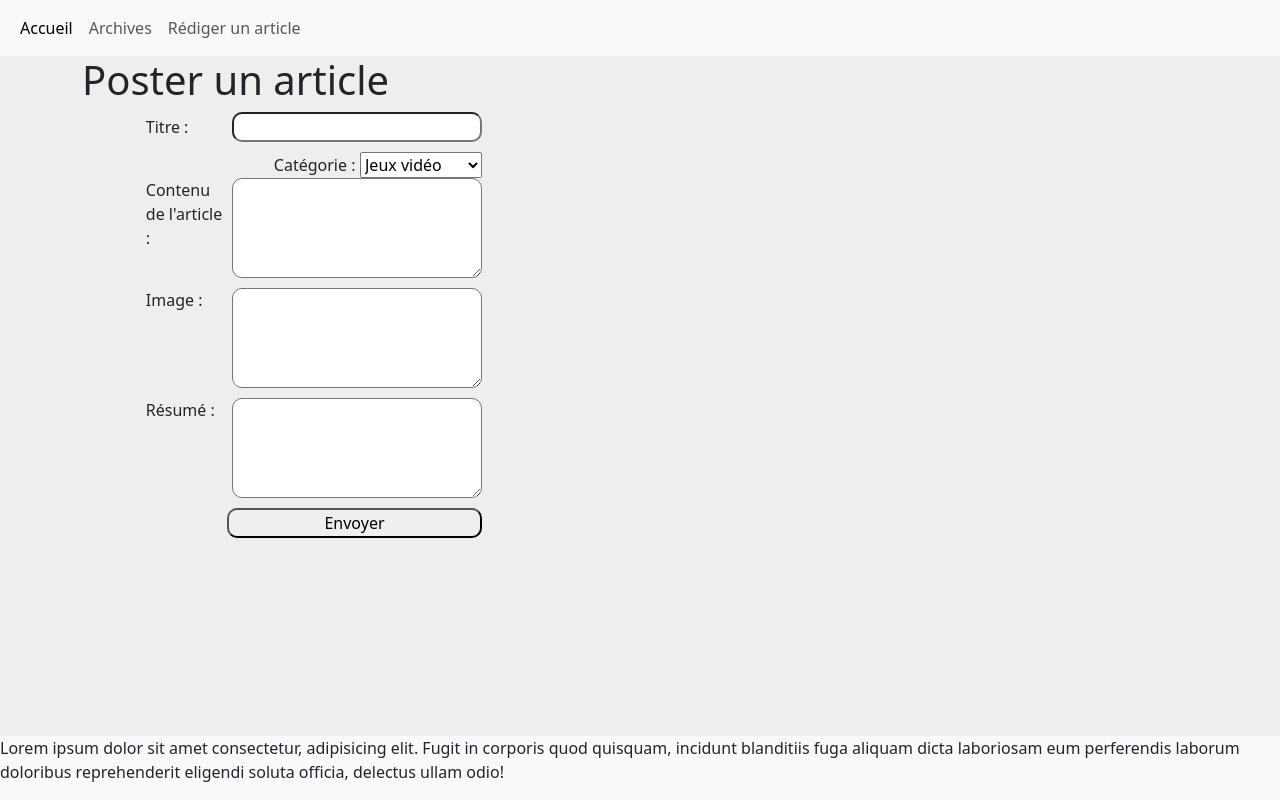
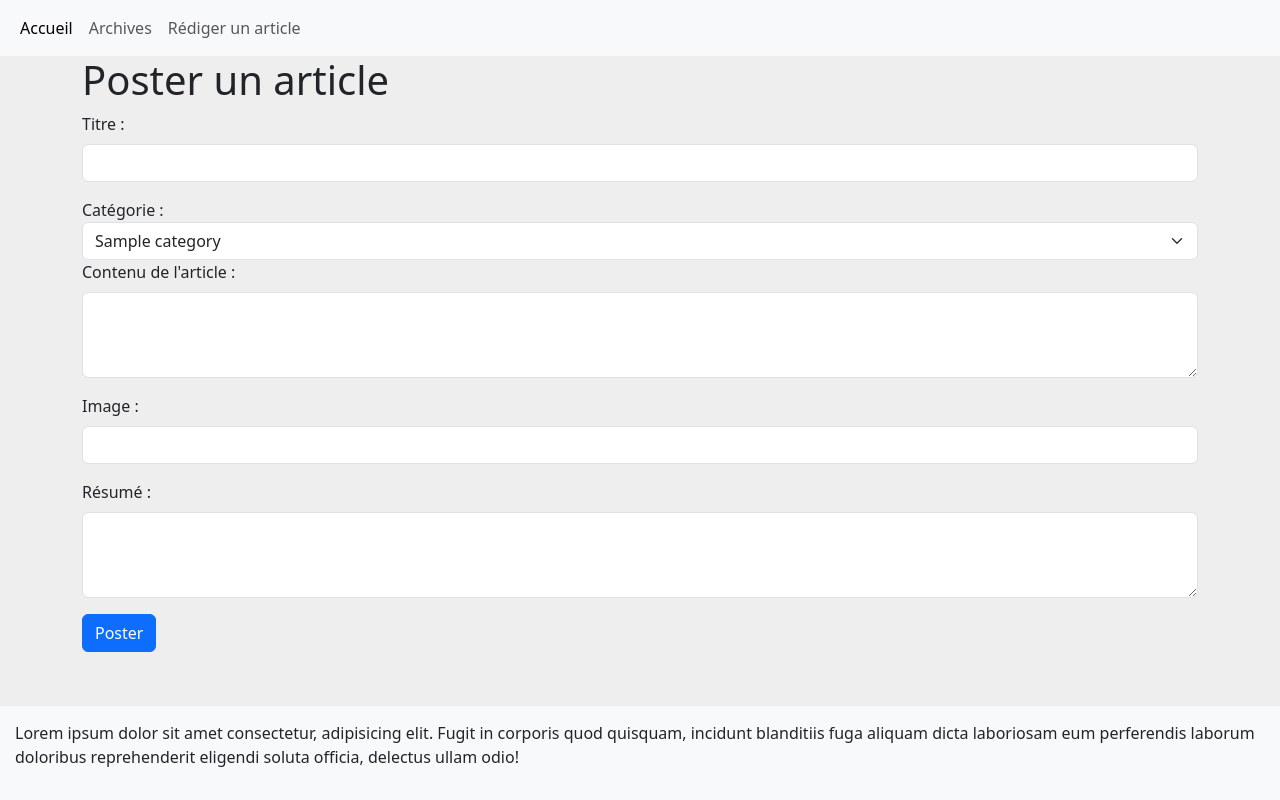
Before and after one commit to CorentinPolard/blog, a PHP site: page /article-create.php in a window 1280 px wide. Run offline with PHP 8.4, Linux system fonts and the light colour scheme; tables that the repository leaves empty or names only in its code hold one stand-in row (values such as "Sample post"); some libraries are stand-ins or nearby versions.

Commit message:
Bleaugue fonctionnel v2

```diff
--- a/article-create.php
+++ b/article-create.php
@@ -1,48 +1,38 @@
 <?php
 $title = "Poster";
-include_once "./components/header.php"
+include_once "./components/header.php";
+require_once "./functions/extrait.php";
+$categories = getCategories();
 ?>
 
 <main class="container">
     <h1>Poster un article</h1>
-    <form action="./traitement-create-article.php" method="post">
-        <div>
-            <label class="label-create" for="title">Titre :</label>
-            <input id="title" name="title" type="text" required />
+    <form class="from-article" action="./form-processing/traitement-create-article.php" method="post">
+        <div class="mb-3">
+            <label for="title" class="form-label">Titre :</label>
+            <input type="text" class="form-control" id="title" name="title" required>
         </div>
         <div>
             <label class="label-create" for="category">Catégorie :</label>
-            <select id="category" name="category">
-                <option value=1>Jeux vidéo</option>
-                <option value=2>Film</option>
-                <option value=3>Série</option>
-                <option value=4>Animé</option>
-                <option value=5>Écologie</option>
-                <option value=6>Informatique</option>
-                <option value=7>Psychologie</option>
-                <option value=8>Histoire</option>
-                <option value=9>Religion</option>
-                <option value=10>Astronomie</option>
-                <option value=11>Astrologie</option>
-                <option value=12>Cuisine</option>
-                <option value=13>Voyage</option>
-                <option value=14>Politique</option>
-                <option value=15>Médecine</option>
+            <select id="category" name="category" class="form-select">
+                <?php foreach ($categories as $category): ?>
+                    <option value=<?php echo "$category[id]" ?>><?php echo "$category[label]" ?></option>
+                <?php endforeach; ?>
             </select>
         </div>
-        <div>
-            <label class="label-create" for="content">Contenu de l'article :</label>
-            <textarea id="content" name="content" type="text-area" required></textarea>
+        <div class="mb-3">
+            <label for="content" class="form-label">Contenu de l'article :</label>
+            <textarea class="form-control" id="content" name="content" rows="3" required></textarea>
         </div>
-        <div>
-            <label class="label-create" for="media">Image :</label>
-            <textarea id="media" name="media" type="text" required></textarea>
+        <div class="mb-3">
+            <label for="media" class="form-label">Image :</label>
+            <input type="text" class="form-control" id="media" name="media" required>
         </div>
-        <div>
-            <label class="label-create" for="summary">Résumé :</label>
-            <textarea id="summary" name="summary" type="text-area" required></textarea>
+        <div class="mb-3">
+            <label for="summary" class="form-label">Résumé :</label>
+            <textarea class="form-control" id="summary" name="summary" rows="3" required></textarea>
         </div>
-        <input type="submit" value="Envoyer" />
+        <button type="submit" class="btn btn-primary">Poster</button>
     </form>
 </main>
 
--- a/assets/css/style.css
+++ b/assets/css/style.css
@@ -10,6 +10,8 @@ main {
 }
 
 footer {
+  padding: 15px;
+  margin-top: 15px;
   background-color: #f8f9fa;
 }
 
@@ -21,7 +23,6 @@ footer {
 
 .img-carousel {
   height: 550px;
-  /* width: auto; */
   object-fit: cover;
 }
 
@@ -30,6 +31,20 @@ footer {
 }
 
 /* Style des cards */
+
+.archive {
+  margin-top: 15px;
+}
+
+.resizing {
+  display: flex;
+  flex-direction: column;
+}
+
+.resizing:hover {
+  transform: scale(1.05);
+}
+
 .img-card {
   height: 200px;
   object-fit: cover;
@@ -49,6 +64,8 @@ footer {
 .article-img {
   height: 400px;
   width: auto;
+  display: block;
+  margin: auto;
 }
 
 /* Style des commentaire */
@@ -77,34 +94,20 @@ footer {
   color: gray;
 }
 
-/* Style du formulaire */
-form {
-  width: 400px;
-  display: flex;
-  flex-flow: column nowrap;
-  align-items: flex-end;
+@media screen and (min-width: 576px) {
+  .resizing {
+    min-height: 600px;
+  }
 }
 
-.label-create {
-  width: 82px;
+@media screen and (min-width: 768px) {
+  .resizing {
+    min-height: 550px;
+  }
 }
 
-.label-comment {
-  width: 130px;
+@media screen and (min-width: 1200px) {
+  .resizing {
+    min-height: 500px;
+  }
 }
-
-input,
-textarea {
-  margin-bottom: 10px;
-  width: 250px;
-  border-radius: 10px;
-}
-
-textarea {
-  vertical-align: top;
-  height: 100px;
-}
-
-input[type="submit"] {
-  width: 255px;
-}
--- /dev/null
+++ b/assets/js/script.js
@@ -0,0 +1,18 @@
+function orderBy() {
+    const select = document.querySelector("#selector");
+    const choice = select.selectedIndex  // Récupération de l'index du <option> choisi
+
+    const category = select.options[choice].value; // Récupération du texte du <option> d'index "choice"
+    let url = document.location.href;
+    if (url.includes("?category")) {
+        console.log(url.search("/?category/"));
+        url = url.substring(0, url.search("/?category/"));
+    }
+    url += "?category=" + encodeURI(category);
+    document.location.replace(url);
+    return;
+
+}
+
+const buttonValid = document.querySelector("#valid");
+buttonValid.addEventListener("click", orderBy);
--- a/components/footer.php
+++ b/components/footer.php
@@ -2,5 +2,7 @@
         <p>Lorem ipsum dolor sit amet consectetur, adipisicing elit. Fugit in corporis quod quisquam, incidunt blanditiis fuga aliquam dicta laboriosam eum perferendis laborum doloribus reprehenderit eligendi soluta officia, delectus ullam odio!</p>
     </footer>
     <script src="../node_modules/bootstrap/dist/js/bootstrap.js"></script>
-</body>
-</html>
+    <script src="./assets/js/script.js"></script>
+    </body>
+
+    </html>
--- a/components/header.php
+++ b/components/header.php
@@ -29,10 +29,6 @@
                             <a class="nav-link" href="../article-create.php">Rédiger un article</a>
                         </li>
                     </ul>
-                    <!-- <form class="d-flex" role="search">
-                        <input class="form-control me-2" type="search" placeholder="Search" aria-label="Search">
-                        <button class="btn btn-outline-success" type="submit">Search</button>
-                    </form> -->
                 </div>
             </div>
         </nav>
--- a/traitement-create-article.php
+++ b/form-processing/traitement-create-article.php
@@ -2,7 +2,7 @@
 
 if (isset($_POST["title"]) && isset($_POST["category"]) && isset($_POST["content"]) && isset($_POST["category"]) && isset($_POST["content"]) && isset($_POST["media"]) && isset($_POST["summary"])) {
 
-    require_once "./db/pdo.php";
+    require_once "./../db/pdo.php";
 
     $title = $_POST["title"];
     $category_id = $_POST["category"];
@@ -21,5 +21,5 @@ if (isset($_POST["title"]) && isset($_POST["category"]) && isset($_POST["content
     ]);
 }
 
-header("Location: ./article-create.php");
+header("Location: ./../article-create.php");
 exit();
--- a/functions/extrait.php
+++ b/functions/extrait.php
@@ -1,5 +1,13 @@
 <?php
-function getExtrait() {
-    return;
+require "./db/pdo.php";
+
+function getCategories()
+{
+    global $pdo;
+    $sql = "SELECT category.id, category.label FROM category";
+
+    $stmt = $pdo->prepare($sql);
+    $stmt->execute();
+    $categories = $stmt->fetchAll();
+    return $categories;
 }
-?>
```
Also changed, not shown: archive.php (+45 -10 lines), article.php (+6 -30 lines), components/card.php (+5 -6 lines), components/carousel-item1.php (deleted, +0 -12 lines), components/comments.php (+30 -0 lines), db/article.php (+16 -3 lines), form-processing/traitement-comment.php (renamed from traitement-comment.php, +4 -4 lines), README.md, components/addComent.php (deleted), db/categories.php (deleted).
